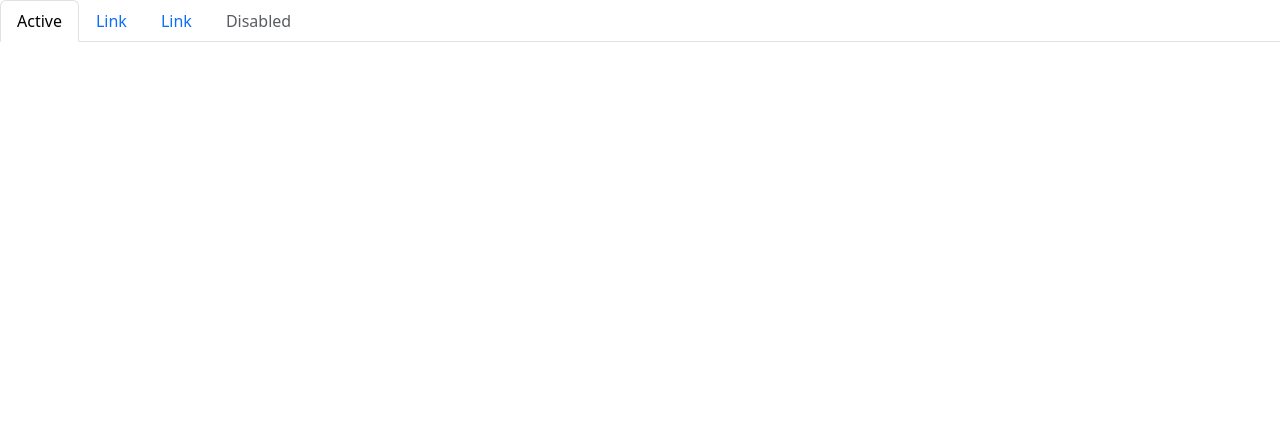
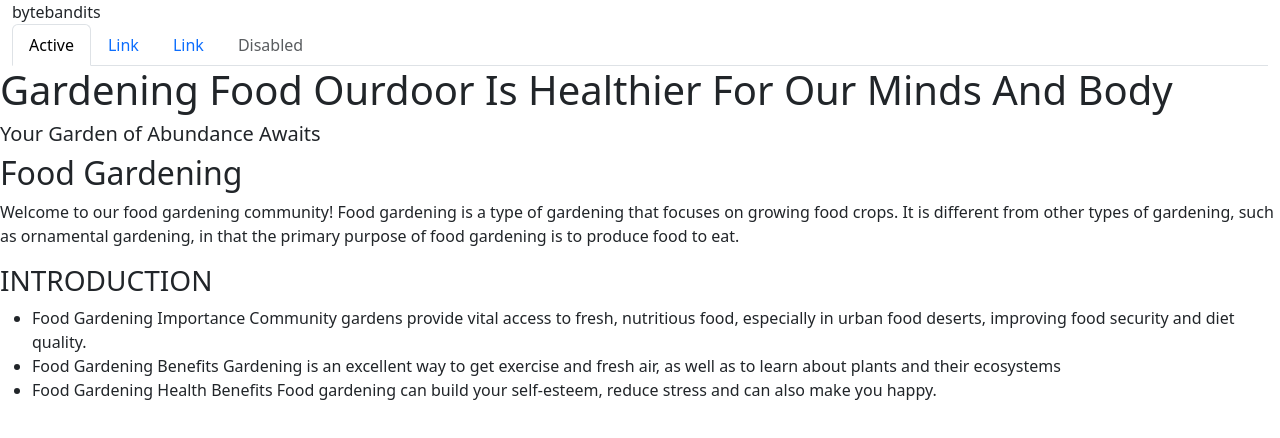
Before and after one commit to iamLusani/gardenWorks, a plain HTML site: page index.html in a window 1280 px wide. Drawn offline with nearby package versions, Linux system fonts and the light colour scheme.

Commit message:
hompage content added

```diff
--- a/index.html
+++ b/index.html
@@ -3,9 +3,16 @@
   <head>
     <meta charset="UTF-8" />
     <meta name="viewport" content="width=device-width, initial-scale=1.0" />
+    <link rel="stylesheet" href="style.css">
     <link href="https://cdn.jsdelivr.net/npm/bootstrap@5.3.7/dist/css/bootstrap.min.css" rel="stylesheet" integrity="sha384-LN+7fdVzj6u52u30Kp6M/trliBMCMKTyK833zpbD+pXdCLuTusPj697FH4R/5mcr" crossorigin="anonymous">
     <title>Garden works</title>
-  <!--bootstrap cause the navi bar more responsive-->
+  </head>
+
+  <body>
+    <!-- Bootstrap Navbar (now correctly inside <body>) -->
+      <div class="container-fluid">
+      <a class="navbar-brand" href="#">bytebandits
+      </a>
     <ul class="nav nav-tabs">
       <li class="nav-item">
         <a class="nav-link active" aria-current="page" href="#">Active</a>
@@ -20,8 +27,30 @@
         <a class="nav-link disabled" aria-disabled="true">Disabled</a>
       </li>
     </ul>
+  </div>
 
-    <!-- Bootstrap JS -->
-    <script src="https://cdn.jsdelivr.net/npm/bootstrap@5.3.7/dist/js/bootstrap.bundle.min.js" integrity="sha384-Hy5kIyI6LbF5p7z5Z5g5z5F5g5z5F5g5z5F5g5z5F5g5z5F5g5z5F5g5z5F5g5z5" crossorigin="anonymous"></script>
+  <h1>Gardening Food Ourdoor Is Healthier
+For Our Minds And Body</h1>
+<h5>Your Garden of Abundance Awaits</h5>
+
+<div class"box-number-1">
+  <h2>
+    Food Gardening
+  </h2>
+
+  <p>Welcome to our food gardening community!
+Food gardening is a type of gardening that focuses on growing food crops. It is different from other types of gardening, such as ornamental gardening, in that the primary purpose of food gardening is to produce food to eat.</p>
+</div>
+<h3>INTRODUCTION</h3>
+<ul>
+<li>Food Gardening Importance
+Community gardens provide vital access to fresh, nutritious food, especially in urban food deserts, improving food security and diet quality.</li>
+<li>Food Gardening Benefits
+Gardening is an excellent way to get exercise and fresh air, as well as to learn about plants and their ecosystems</li>
+<li>Food Gardening Health Benefits
+Food gardening can build your self-esteem, reduce stress and can also make you happy.</li>
+
+
+</ul>
 </body>
 </html>
```
Lines whose indentation alone changed are shown as unchanged.
